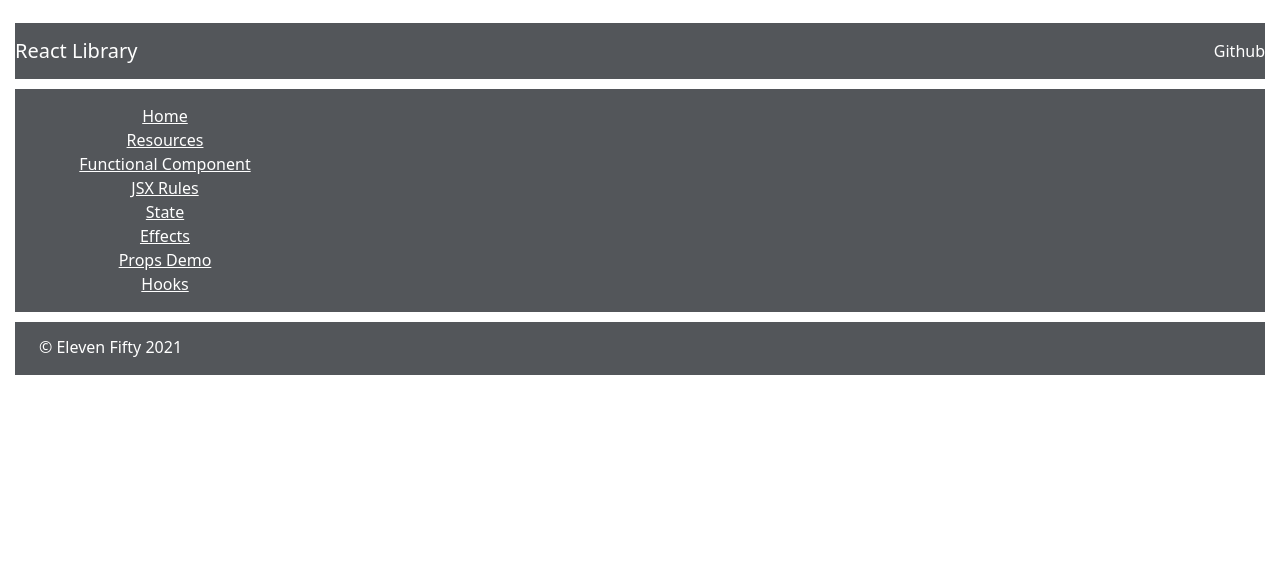
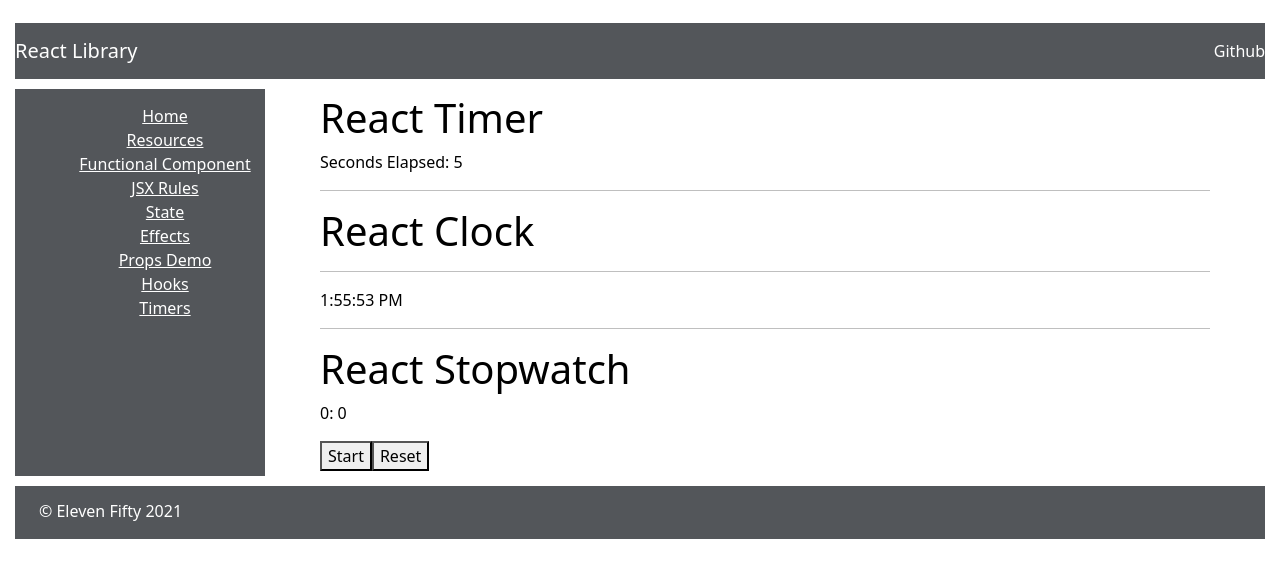
Before and after one commit to nelliecrocker/react-fundamentals, a React (Create React App) app: page /timer in a window 1280 px wide. Shown: the top 578 px of the page. Built offline with nearby package versions, Linux system fonts and the light colour scheme.

Commit message:
added timer, clock, stopwatch

```diff
--- /dev/null
+++ b/src/components/apps/timer-apps/ClockApp.js
@@ -0,0 +1,33 @@
+import React, {useState, useEffect} from 'react';
+
+const getTimeString = () => {
+    const date = new Date(Date.now()).toLocaleTimeString()
+    return date
+}
+
+const ClockApp = () => {
+
+        const [time, setTime] = useState(getTimeString())
+
+        useEffect(() => {
+            const interval = setInterval(() => {
+                let date = getTimeString()
+                setTime(date)
+            }, 1000)
+            return () => clearInterval(interval)
+        }, [])
+
+
+    return (
+        <div>
+            <h1 className="section-title">React Clock</h1>
+            <hr className="explanation" />
+            <p>{time}</p>
+        </div>
+    );
+}
+
+
+
+
+export default ClockApp
--- /dev/null
+++ b/src/components/apps/timer-apps/StopWatchApp.js
@@ -0,0 +1,70 @@
+import React, { useState, useEffect, useRef } from 'react';
+
+const StopWatchApp = () => {
+
+    const startTimeRef = useRef(0)
+    const [isRunning, setIsRunning] = useState(false)
+    const [time, setTime] = useState(0)
+    const [laps, setLaps] = useState([])
+
+    useEffect(() => {
+        if (isRunning) {
+            const interval = setInterval(update, 10)
+
+            return () => { clearInterval(interval) }
+        }
+    })
+
+    const update = () => {
+        const delta = Date.now() - startTimeRef.current
+        setTime(time + delta)
+        startTimeRef.current = Date.now()
+    }
+
+    const start = () => {
+        setIsRunning(true)
+        startTimeRef.current = Date.now()
+    }
+
+    const stop = () => {
+        setIsRunning(false)
+    }
+
+    const lap = () => {
+        setLaps([...laps, time])
+    }
+
+    const reset = () => {
+        setTime(0)
+        setLaps([])
+    }
+
+    return (
+        <div>
+            <h1 className="section-title">React Stopwatch</h1>
+            <p>
+                {Math.floor((time / 1000) / 60).toString()}
+                : {Math.floor((time / 1000) % 60).toString()}
+            </p>
+            {
+            isRunning ? <button onClick={stop}>Stop</button>
+            : <button onClick={start}>Start</button>
+            }
+            {
+            isRunning ? <button onClick={lap}>Lap</button>
+            : <button onClick={reset}>Reset</button>
+            }
+            { laps.map(time => {
+                return (
+                    <p>
+                    { Math.floor((time / 1000) / 60).toString()}
+                    : {Math.floor((time / 1000) % 60).toString()}
+                    </p>
+                )
+            })
+            }
+        </div>
+    );
+}
+
+export default StopWatchApp;
--- /dev/null
+++ b/src/components/apps/timer-apps/TimePiecesApp.js
@@ -0,0 +1,21 @@
+import React from 'react'
+import TimerApp from './TimerApp'
+import ClockApp from './ClockApp'
+import StopWatchApp from './StopWatchApp'
+
+const TimePiecesApp = () => {
+    return (
+        <div className="main">
+            <div className="mainDiv">
+                <TimerApp />
+                <hr />
+                <ClockApp />
+                <hr />
+                <StopWatchApp />
+            </div>
+        </div>
+
+    )
+}
+
+export default TimePiecesApp
--- /dev/null
+++ b/src/components/apps/timer-apps/TimerApp.js
@@ -0,0 +1,23 @@
+import React, { useState, useEffect } from 'react'
+
+const TimerApp = () => {
+
+    const [secondsElapsed, setSecondsElapsed] = useState(0)
+
+    const tick = () => setSecondsElapsed(secondsElapsed + 1)
+
+    useEffect(()=> {
+        let interval = setInterval(() => tick(), 1000)
+        console.log(interval)
+        return () => clearInterval(interval)
+    })
+
+    return (
+        <div>
+            <h1 className="section-title">React Timer</h1>
+            <div>Seconds Elapsed: {secondsElapsed}</div>
+        </div>
+    )
+}
+
+export default TimerApp
--- a/src/components/site/Sidebar.js
+++ b/src/components/site/Sidebar.js
@@ -11,6 +11,7 @@
 import Effects from '../concepts/Effects'
 import PropsDemo from '../concepts/PropsDemo'
 import Hooks from '../concepts/Hooks'
+import TimePiecesApp from '../apps/timer-apps/TimePiecesApp'
 
 const Sidebar = () => {
     return(
@@ -25,6 +26,7 @@
                 <li><Link to='/effects'>Effects</Link></li>
                 <li><Link to='/propsdemo'>Props Demo</Link></li>
                 <li><Link to='/hooks'>Hooks</Link></li>
+                <li><Link to='/timer'>Timers</Link></li>
                 </ul>
             </div>
             <div className='sidebar-route'>
@@ -38,6 +40,7 @@
                     <Route exact path='/effects'><Effects /></Route>
                     <Route exact path="/propsdemo"><PropsDemo /></Route>
                     <Route exact path="/hooks"><Hooks /></Route>
+                    <Route exact path="/timer"><TimePiecesApp /></Route>
                 </Switch>
             </div>
         </div>
```
